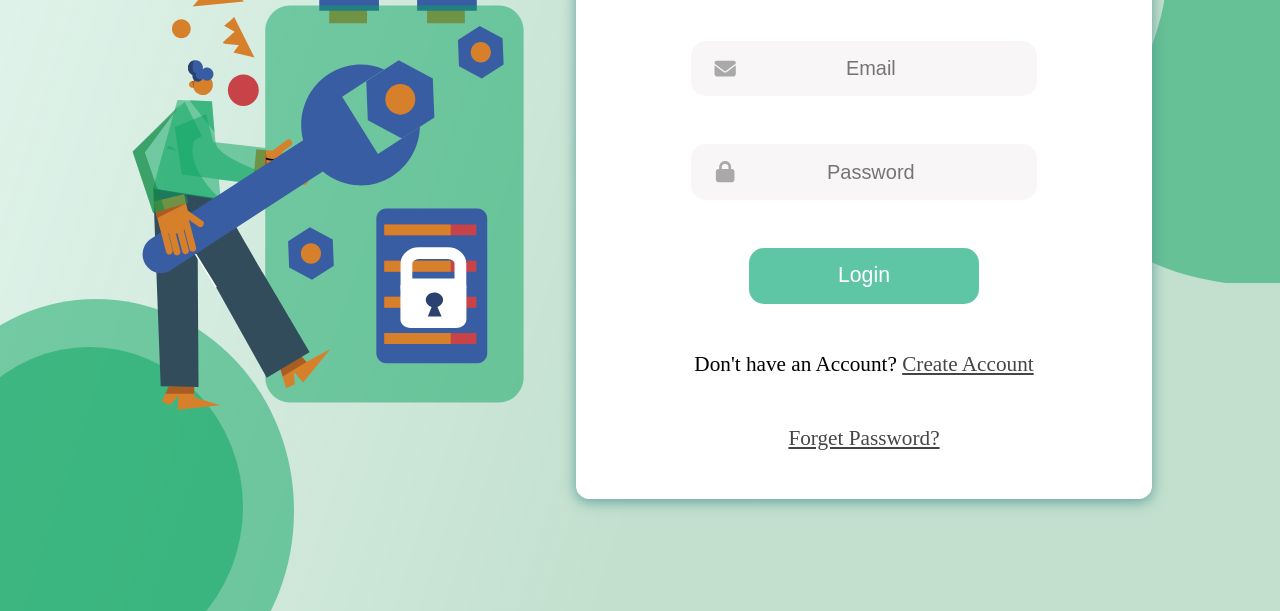
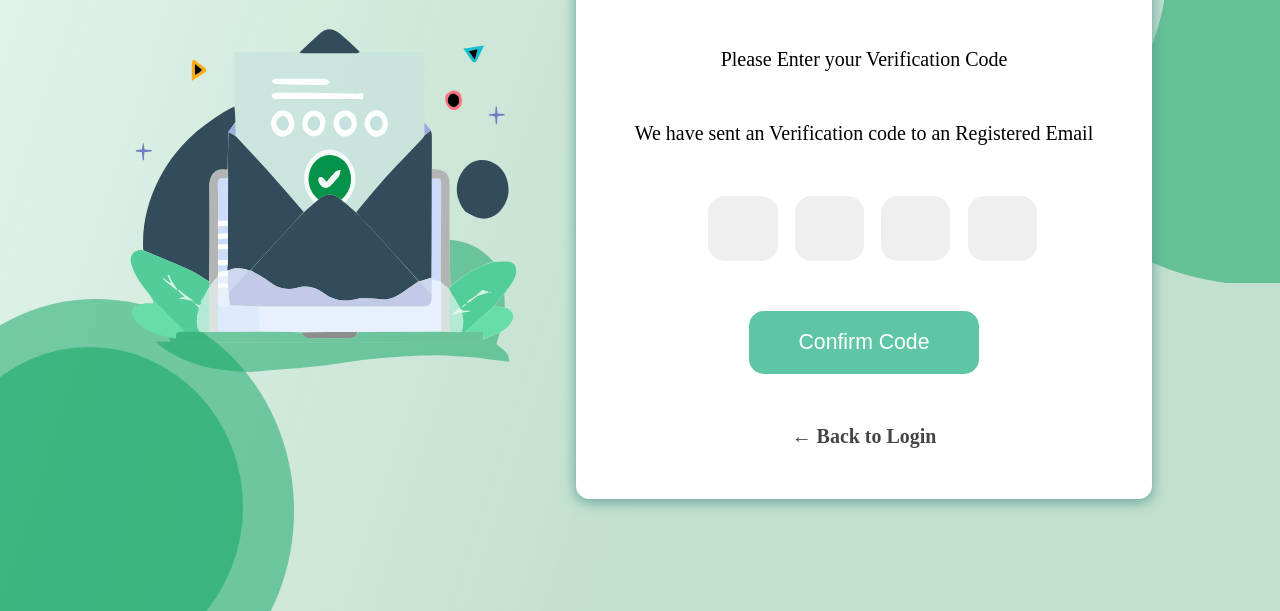
Before and after one commit to AlphaTechSolns/design-panel-dashboard, a plain HTML site: page login.html in a window 1280 px wide. Shown: the part 189-800 px from the top of the page. Drawn offline with nearby package versions, Linux system fonts and the light colour scheme.

Commit message:
Verify code

```diff
--- a/assets/css/login.css
+++ b/assets/css/login.css
@@ -324,6 +324,14 @@ body {
     background: rgba(236, 232, 232, 0.38);
 
 }
+.card-body .card-input.verify-details{
+    background: var(--color-white);
+}
+.card-body .verify-details input{
+    background: #EFEFEF !important;
+    margin-left: 5%;
+    border-radius: 25%;
+}
 
 .card-body .card-input input, input::placeholder {
     width: 80%;
@@ -358,3 +366,6 @@ body {
 .card-body-text a {
     color: rgba(0, 0, 0, 0.73);
 }
+.card-body-text.verify-details{
+    font-size: var(--font-size-11xl);
+}
--- a/login.html
+++ b/login.html
@@ -71,9 +71,25 @@
             <i class="fa fa-lock" style="color: darkgrey;"></i>
             <input placeholder="Confirm Password" type="text">
         </div>
+        <div class="card-body-text verify-details">
+            Verification Code
+        </div>
+        <div class="card-body-text verify-details">
+            Please Enter your Verification Code
+        </div>
+        <div class="card-body-text verify-details">
+            We have sent an Verification code to an Registered Email
+        </div>
+        <div class="card-input verify-details">
+            <input type="tel">
+            <input type="tel">
+            <input type="tel">
+            <input type="tel">
+        </div>
+        <button class="verify-details" onclick="javascript:resetMode();" type="button">Confirm Code</button>
         <button class="register-details" onclick="javascript:loginMode();" type="button">Register</button>
         <button class="login-details" onclick="javascript:loadUrl('index.html');" type="button">Login</button>
-        <button class="forget-details" onclick="javascript:resetMode();" type="button">Send</button>
+        <button class="forget-details" onclick="javascript:verifyMode();" type="button">Send</button>
         <button class="reset-details" onclick="javascript:loginMode();" type="button">Change password</button>
         <div class="card-body-text register-details">
             Already Having an Account? <a href="">Sign In</a>
@@ -84,7 +100,7 @@
         <div class="card-body-text login-details">
             <a href="javascript:forgetMode();">Forget Password?</a>
         </div>
-        <div class="card-body-text forget-details reset-details">
+        <div class="card-body-text forget-details reset-details verify-details">
             <a href="javascript:loginMode();" style="text-decoration: none;"><b>&larr; Back to Login</b></a>
         </div>
 
@@ -105,6 +121,7 @@
         $('.card-body').css("height", "88%");
         $(".forget-details").css("display", "none");
         $(".reset-details").css("display", "none");
+        $(".verify-details").css("display", "none");
     }
 
     function withoutHeaderMode() {
@@ -133,6 +150,13 @@
         $("#authImage").attr("src", "assets/img/signin-image.svg")
     }
 
+    function verifyMode() {
+        clearAllModes();
+        withoutHeaderMode();
+        $(".verify-details").css("display", "");
+        $("#authImage").attr("src", "assets/img/verify-code.svg")
+    }
+
     function registerMode() {
         clearAllModes();
         $("#registerLink").addClass("active");
@@ -140,7 +164,7 @@
         $("#authImage").attr("src", "assets/img/signup-image.svg")
     }
 
-    loginMode();
+    verifyMode();
     var forgotPasswordText = document.getElementById("forgotPasswordText");
     if (forgotPasswordText) {
         forgotPasswordText.addEventListener("click", function (e) {
```
Also changed, not shown: assets/img/verify-code.svg (added).
